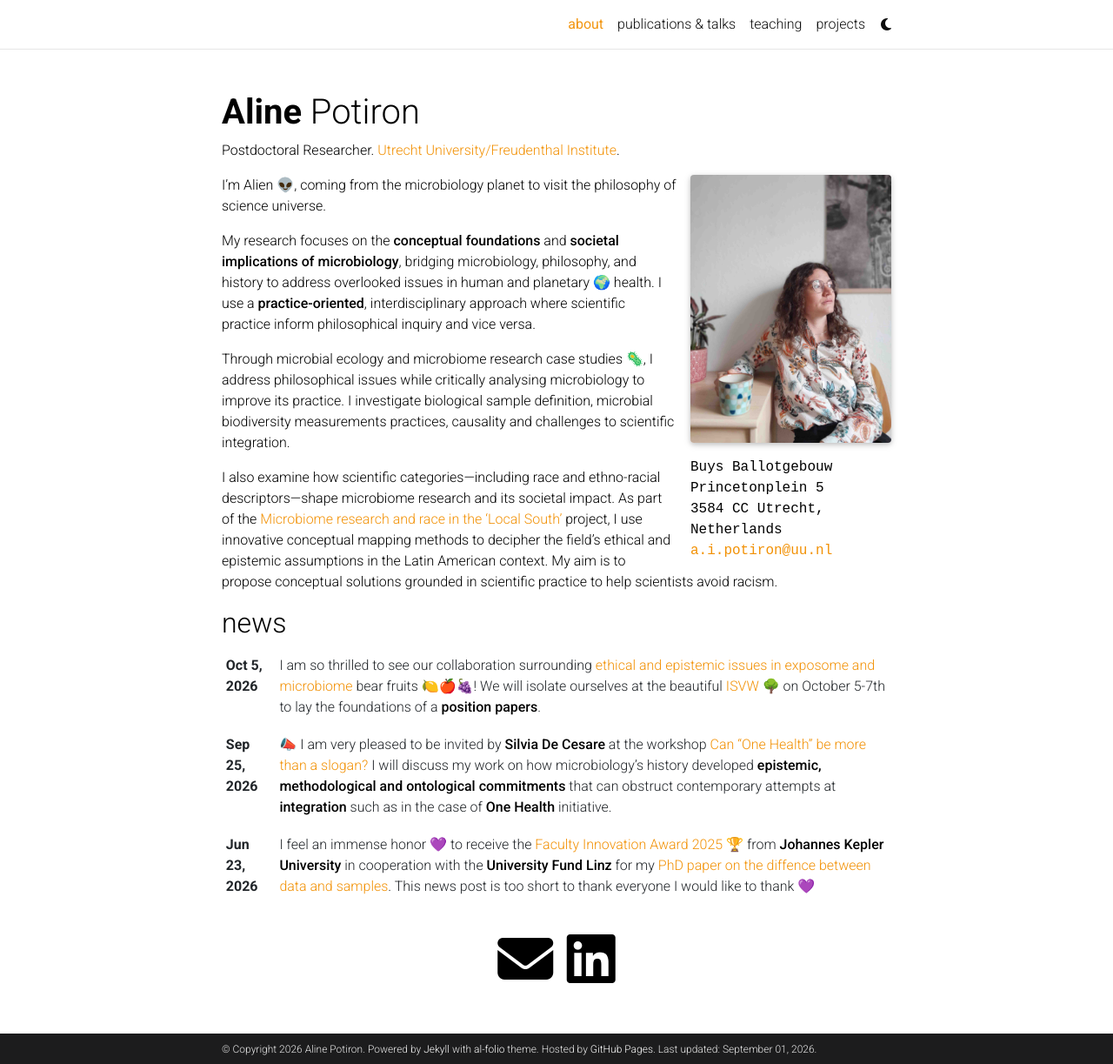
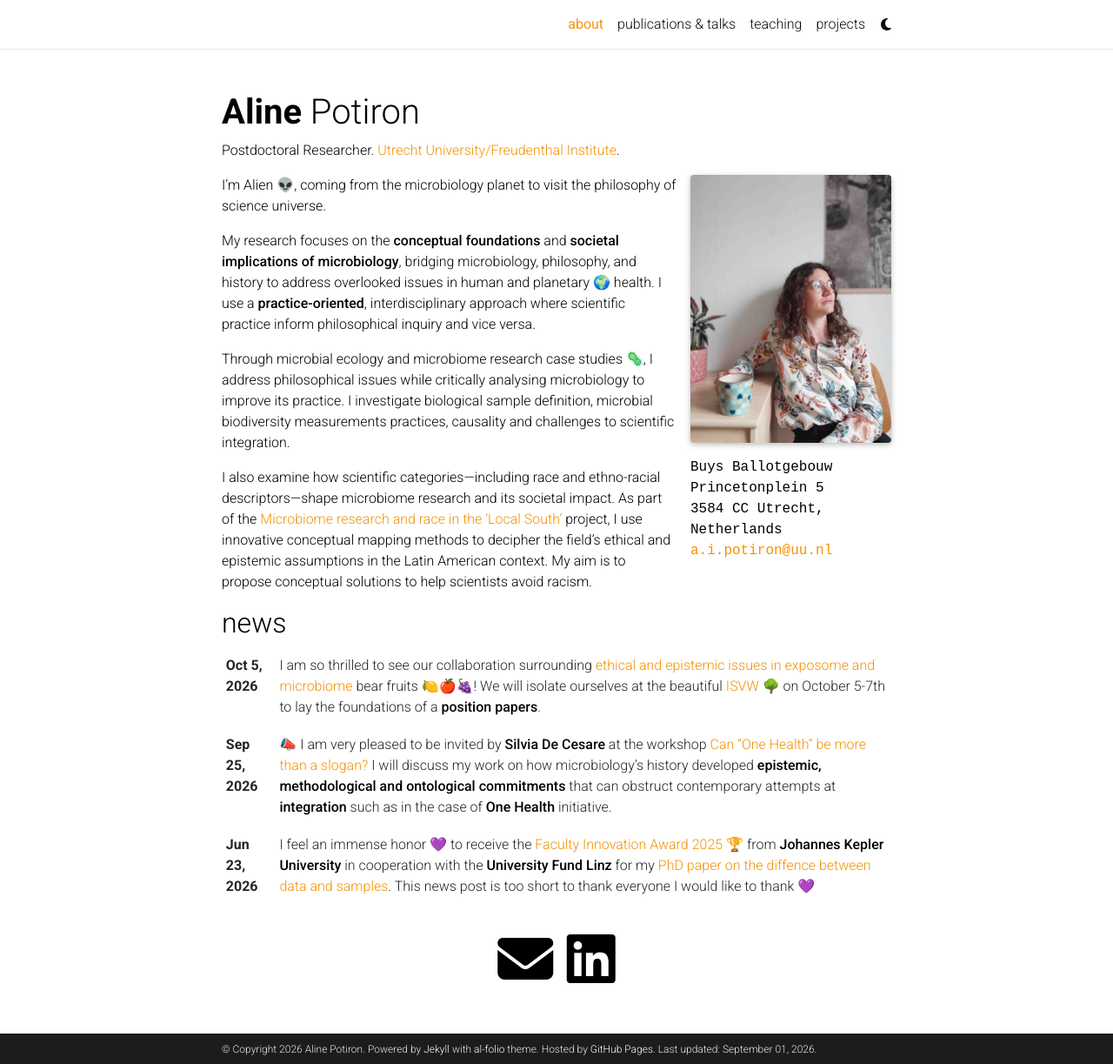
Before and after one commit to apotiron/apotiron.github.io, a Jekyll site: the page built from _pages/about.md, in a window 1280 px wide and 1223 px high. Shown: the whole window at 87% size. Built offline with Jekyll 4.4.1, drawn with Linux system fonts in a browser that asks for light colours; full-size pictures stand in for the smaller copies a plugin makes; comment, search, counter and statistics services are not loaded; a style sheet for code colours, icons or effects is not loaded.

Commit message:
Shorten about.md

```diff
--- a/_pages/about.md
+++ b/_pages/about.md
@@ -26,4 +26,4 @@
 
 Through microbial ecology and microbiome research case studies 🦠, I address philosophical issues while critically analysing microbiology to improve its practice. I investigate biological sample definition, microbial biodiversity measurements practices, causality and challenges to scientific integration.
 
-I also examine how scientific categories—including race and ethno-racial descriptors—shape microbiome research and its societal impact. As part of the [Microbiome research and race in the 'Local South'](https://www.uu.nl/en/research/history-and-philosophy-of-the-life-sciences/microbiome-research-and-race-in-the-local-south) project, I use innovative conceptual mapping methods to decipher the field's ethical and epistemic assumptions in the Latin American context. My aim is to propose conceptual solutions grounded in scientific practice to help scientists avoid racism.
+I also examine how scientific categories—including race and ethno-racial descriptors—shape microbiome research and its societal impact. As part of the [Microbiome research and race in the 'Local South'](https://www.uu.nl/en/research/history-and-philosophy-of-the-life-sciences/microbiome-research-and-race-in-the-local-south) project, I use innovative conceptual mapping methods to decipher the field's ethical and epistemic assumptions in the Latin American context. My aim is to propose conceptual solutions to help scientists avoid racism.
```
